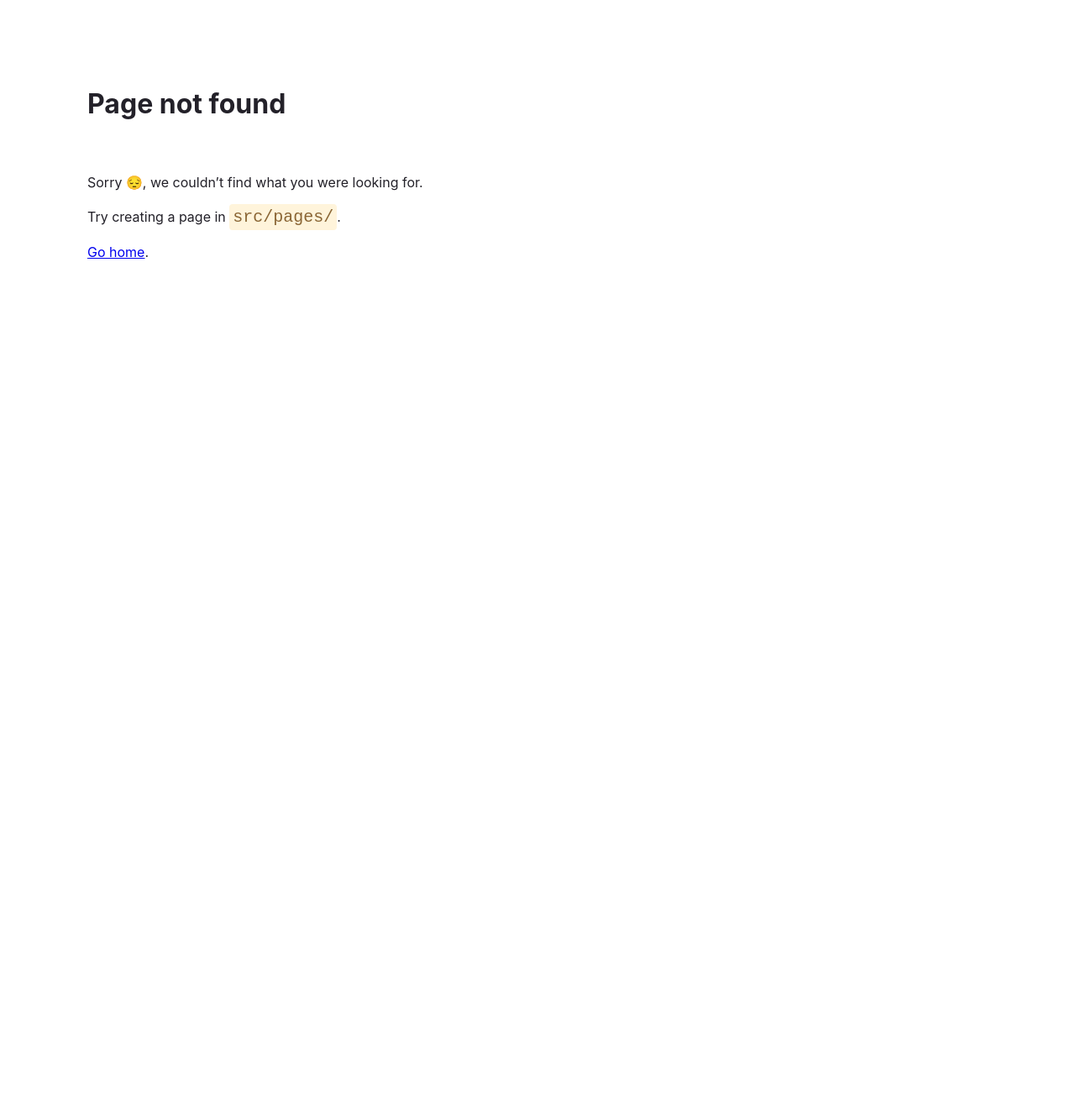
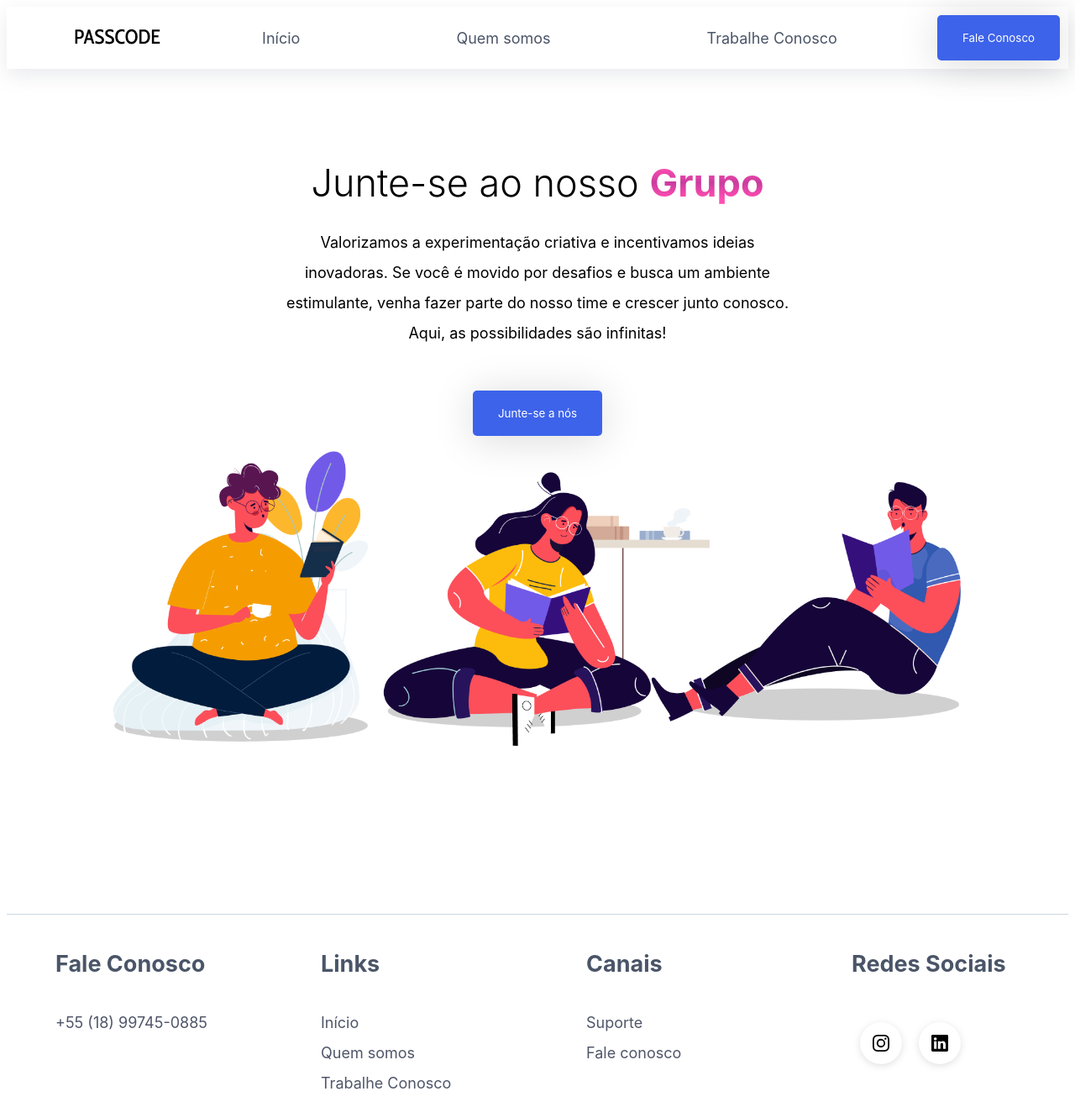
Before and after one commit to passcode-dev/Passcode-site, a Gatsby site: page /WorkWithUs in a window 1280 px wide. Before the commit this address had no page. Shown: the top 1318 px of the page at 84% size. Before the commit the page ends 800 px from the top, so only its background shows below. Built offline with nearby package versions, Linux system fonts and the light colour scheme; Gatsby itself is replaced by a stand-in of ours.

Commit message:
hotfix: pequenas correções de layout

```diff
--- a/src/Head.jsx
+++ b/src/Head.jsx
@@ -1,5 +1,5 @@
 import * as React from 'react'
-import passcodeLogo from "./images/passcode.webp";
+import passcodeLogo from "./images/Passcodefavicon.svg";
 
 export function Head() {
     return (
@@ -7,7 +7,7 @@ export function Head() {
             <html lang="pt-br" />
 
             <title>Passcode - Desenvolvimento de Software</title>
-            <link rel="icon" href={passcodeLogo} />
+            <link rel="icon" href={passcodeLogo}/>
             <meta name="description" content="Passcode é uma software house especializada em desenvolvimento de aplicativos móveis, design de sites, testes de software e soluções em inteligência artificial." />
             <meta name="keywords" content="software house, desenvolvimento de aplicativos móveis, design de sites, testes de software, inteligência artificial, back-end, soluções em nuvem, qualidade de software" />
             <meta name="author" content="Passcode" />
--- a/src/pages/Header/Header.js
+++ b/src/pages/Header/Header.js
@@ -200,19 +200,19 @@ export default function Header() {
                                 <Conteinerinput>
                                     <Logo2 src={PassCodeWhite} alt="Logo" />
                                     <PlaceText>
-                                        <StyledLink2 to="/">Inicio</StyledLink2>
+                                        <StyledLink2 to="/">Início</StyledLink2>
                                     </PlaceText>
 
                                     <PlaceText>
-                                        <StyledLink2 to="/AboutUs/page/">Quem somos</StyledLink2>
+                                        <StyledLink2 to="/AboutUs">Quem somos</StyledLink2>
                                     </PlaceText>
 
                                     <PlaceText>
-                                        <StyledLink2 to="/WorkWithUs/page/">Trabalhe Conosco</StyledLink2>
+                                        <StyledLink2 to="/WorkWithUs">Trabalhe Conosco</StyledLink2>
                                     </PlaceText>
 
                                     <PlaceText>
-                                        <StyledLink2 to="https://wa.me/55118997450885?text=Quero%20falar%20com%20um%20especialista">Fale Conosco</StyledLink2>
+                                        <StyledLink2 to="https://wa.me/5518997450885?text=Quero%20falar%20com%20um%20especialista">Fale Conosco</StyledLink2>
                                     </PlaceText>
                                 </Conteinerinput>
                             </JoinUs>
@@ -227,9 +227,9 @@ export default function Header() {
                     <Menu onClick={() => setOpen(true)} src={menu} alt="Botão menu"/>
                 </DivMob>
                 <DivLinks>
-                    <StyledLink to="/">Inicio</StyledLink>
-                    <StyledLink to="/AboutUs/page">Quem somos</StyledLink>
-                    <StyledLink to="/WorkWithUs/page">Trabalhe Conosco</StyledLink>
+                    <StyledLink to="/">Início</StyledLink>
+                    <StyledLink to="/AboutUs">Quem somos</StyledLink>
+                    <StyledLink to="/WorkWithUs">Trabalhe Conosco</StyledLink>
                 </DivLinks>
                 <ButtonPrinc onClick={() => window.open("https://wa.me/5518997450885?text=Quero%20falar%20com%20um%20especialista", "_blank")}>
                     Fale Conosco
--- a/src/pages/WorkWithUs/page.js
+++ b/src/pages/WorkWithUs/index.js
@@ -268,7 +268,7 @@ export default function WorkWithUs() {
                             <Sair size={25} onClick={() => setOpen(false)} />
                         </Head>
                         <JoinUs>
-                            <h1>Junte-se a nós👋</h1>
+                            <h1>Junte-se a Nós</h1>
                             <Conteinerinput>
                                 <p>Preencha o formulário abaixo para se candidatar:</p>
 
--- a/src/pages/footer/footer.js
+++ b/src/pages/footer/footer.js
@@ -136,7 +136,7 @@ export default function footer() {
                             <TitleFooter>
                                 <h2>Fale Conosco</h2>
                             </TitleFooter>
-                            <a href="https://wa.me/55118997450885?text=Quero%20falar%20com%20um%20especialista">+55(18)99745-0885</a>
+                            <a href="https://wa.me/5518997450885?text=Quero%20falar%20com%20um%20especialista">+55 (18) 99745-0885</a>
                     </FooterDivision>
 
 
@@ -146,9 +146,9 @@ export default function footer() {
                                 <h2>Links</h2>
                             </TitleFooter>
 
-                            <a href="/">Inicio</a>
-                            <a href="/AboutUs/AboutUs/">Quem somos</a>
-                            <a href="/WorkWithUs/WorkWithUs">Trabalhe Conosco</a>
+                            <a href="/">Início</a>
+                            <a href="/AboutUs/">Quem somos</a>
+                            <a href="/WorkWithUs">Trabalhe Conosco</a>
 
                     </FooterDivision>
 
@@ -157,8 +157,8 @@ export default function footer() {
                             <TitleFooter>
                                 <h2>Canais</h2>
                             </TitleFooter>
-                            <a href="https://wa.me/55118997450885?text=Quero%20falar%20com%20um%20especialista">Suporte</a>
-                            <a href="https://wa.me/55118997450885?text=Quero%20falar%20com%20um%20especialista"> Fale conosco</a>
+                            <a href="https://wa.me/5518997450885?text=Quero%20falar%20com%20um%20especialista">Suporte</a>
+                            <a href="https://wa.me/5518997450885?text=Quero%20falar%20com%20um%20especialista"> Fale conosco</a>
 
                     </FooterDivision>
 
```
Also changed, not shown: src/pages/ExceptionalSoftwares/ExceptionalSoftwares.js (+16 -16 lines), src/images/Passcodefavicon.svg (added), src/pages/AboutUs/index.js (renamed from src/pages/AboutUs/page.js).
